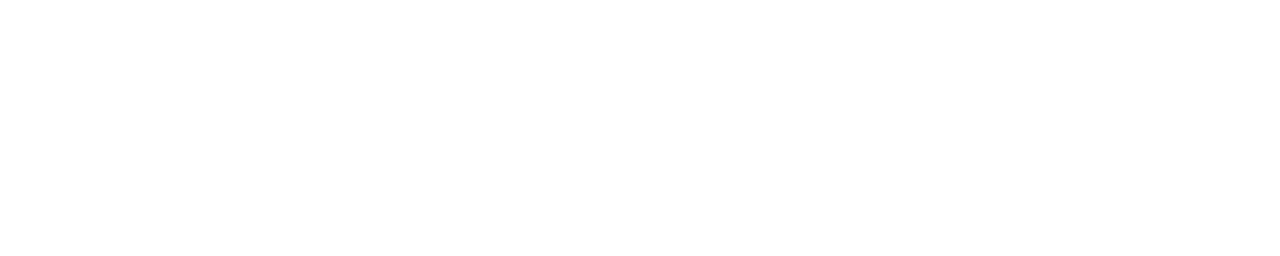
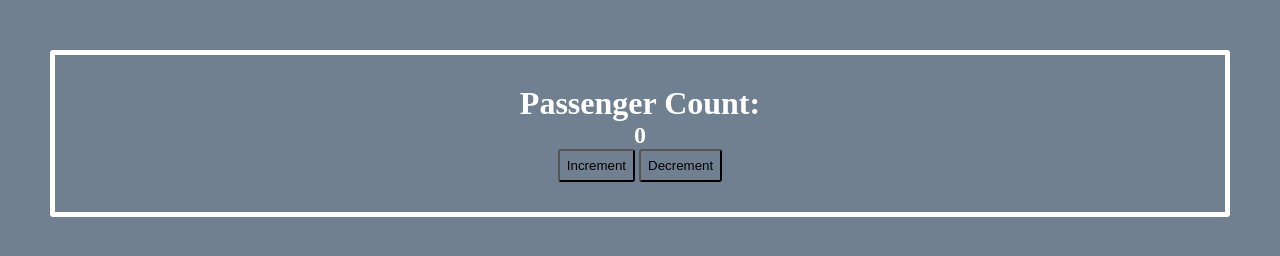
Before and after one commit to Anv3sh/learning_javascript, a plain HTML site: page passenger counter app/index.html in a window 1280 px wide. Drawn offline with Linux system fonts and the light colour scheme.

Commit message:
added functionality

```diff
--- a/passenger counter app/index.css
+++ b/passenger counter app/index.css
@@ -0,0 +1,21 @@
+*{
+    margin:0;
+    padding:0;
+    background-color:slategrey;
+}
+
+body{
+    border: solid 5px;
+    color: white;
+    border-radius: 3px;
+    justify-content: center;
+    align-items: center;
+    text-align: center;
+    padding: 30px;
+    margin:50px;
+ }
+
+button{
+    padding: 7px;
+    border-radius: 3px;
+}
--- a/passenger counter app/index.html
+++ b/passenger counter app/index.html
@@ -4,9 +4,15 @@
     <meta charset="UTF-8">
     <meta http-equiv="X-UA-Compatible" content="IE=edge">
     <meta name="viewport" content="width=device-width, initial-scale=1.0">
-    <title>Passenger counter app</title>
+    <link rel="stylesheet" href = "index.css">
+    <title>Passenger Counter App</title>
 </head>
 <body>
+    <h1>Passenger Count:</h1>
+    <h2 id="count-el">0</h2>
 
+    <button id="increment-btn" type="submit" onclick="increment()">Increment</button>
+    <button id="decrement-btn" type="submit" onclick="decrement()">Decrement</button>
+    <script src="index.js"></script>
 </body>
 </html>
--- /dev/null
+++ b/passenger counter app/index.js
@@ -0,0 +1,10 @@
+
+let countel = document.getElementById("count-el");
+let count = 0;
+function increment(){
+    countel.innerText=Number(countel.innerText)+1;
+}
+
+function decrement(){
+    countel.innerText=Number(countel.innerText)-1;
+}
```
